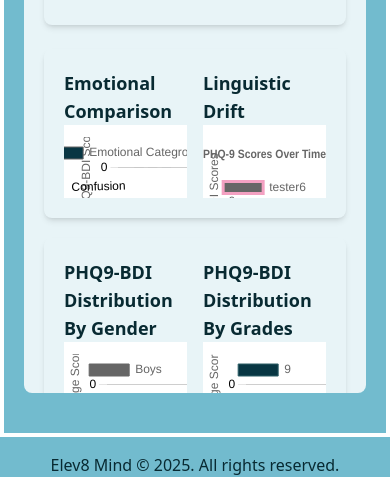
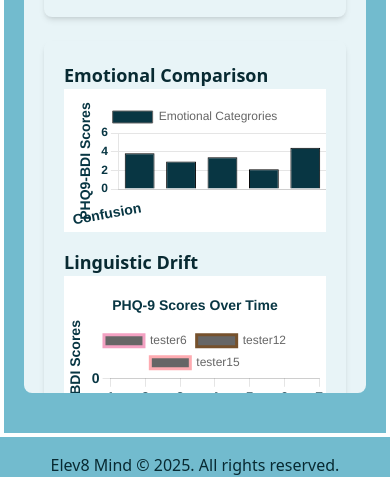
Before and after one commit to ni-cube/elev8Mind, a Next.js app: page /admin in a window 390 px wide. Shown: the part 415-892 px from the top of the page. Built offline with nearby package versions, Linux system fonts and the light colour scheme; no server answers.

Commit message:
Based on user comments

```diff
--- a/src/app/api/chat/_constants.ts
+++ b/src/app/api/chat/_constants.ts
@@ -7,7 +7,7 @@ Guidelines:
 4. If users talks about topics beyond DSM-5-TR, respond with:
    "Please check with your counselor or a trusted adult for help."
    No need for any explanation and stop at the first part of the response.
-5. If user wants to talk to somebody, respond with:
+5. If user wants to talk to somebody or having suicidal thoughts, respond with:
    "Help is available."
    No need for any explanation and stop at the first part of the response.
 6. If user wants to leave, abandon or end the session, respond with:
--- a/src/app/api/chat/route.ts
+++ b/src/app/api/chat/route.ts
@@ -28,7 +28,7 @@ export async function POST(req: NextRequest) {
             .replaceAll("{{keywords}}", keywords.join(", "))
             .replaceAll("{{answer}}", messages.slice(-1)[0].text)
             .replaceAll("{{old_keywords}}", oldKeywords.join(", "))
-            .replaceAll("{{severity}}", severity)};
+            .replaceAll("{{severity}}", severity.toString())};
     combinedMessages = [systemMsg, ...formattedMessages.slice(-2)];
   }
 
--- a/src/components/header.tsx
+++ b/src/components/header.tsx
@@ -69,7 +69,7 @@ export default function ChatHeader(gameState: GameProps) {
                     alt="Elev8Mind Logo"
                     width={200}
                     height={50}
-                    className="w-auto h-12 md:h-16 lg:h-20 max-w-full object-contain"
+                    className="w-auto h-10 md:h-12 max-w-full object-contain"
                 />
             </div>
             {gameState.level!=0 && (
--- a/src/pages/admin.tsx
+++ b/src/pages/admin.tsx
@@ -192,7 +192,7 @@ const AnalyticsPage = () => {
 
 
   const driftData = {
-    labels: ['1','2','3,','4','5','6','7'],
+    labels: ['1','2','3','4','5','6','7'],
     datasets: studentsWithMultipleSessions
   };
 
@@ -259,8 +259,8 @@ const AnalyticsPage = () => {
         label: 'Boys',
         data: generatePHQ9StackedBarChartData()['9'].map((entry, index) => entry.boys + generatePHQ9StackedBarChartData()['10'][index].boys
           + generatePHQ9StackedBarChartData()['11'][index].boys + generatePHQ9StackedBarChartData()['12'][index].boys),
-        backgroundColor: '#rgba(8, 54, 67, 0.7)',
-        borderColor: '#rgba(8, 54, 67, 1)',
+        backgroundColor: 'rgba(8, 54, 67, 1)',
+        borderColor: '#2c5f66',
         borderWidth: 1
       },
       {
@@ -433,8 +433,9 @@ const stackedChartData = {
             </div>
 
             <div className="flex flex-wrap justify-between gap-4 rounded-lg p-5 shadow-md mb-5">
-              <div className="flex-1 bg-white min-w-[45%]">
+              <div className="w-full sm:w-[45%] bg-white">
                 <h2 className="text-lg font-bold bg-lightest text-darkest mb-3">Emotional Comparison</h2>
+                <div className="h-full sm:h-[300px]">
                   <Bar
                     data={phq9BarChartForSchool}
                     options={{
@@ -445,40 +446,55 @@ const stackedChartData = {
                           min: 0,
                           max: 11,
                           ticks: {
-                          color: "#000", // Darker tick labels
+                            color: "rgba(8, 54, 67, 1)", // Darker tick labels
                             font: {
-                            size: 12,
-                          },
+                              size: 14,
+                              weight: 'bold',
+                            }
                           },
                         },
                         y: {
                           title: {
                             display: true,
                             text: 'PHQ9-BDI Scores',
+                            color: "rgba(8, 54, 67, 1)",
+                            font: {
+                              size: 14,
+                              weight: 'bold',
+                            },
                           },
                           min: 0,
                           ticks: {
-                          color: "#000", // Darker tick labels
+                            color: "rgba(8, 54, 67, 1)", // Darker tick labels
                             font: {
                               size: 12,
+                              weight: 'bold',
                             },
                           },
                         },
+
                       },
                     }}
                   />
                  </div>
+              </div>
 
 
               {/* Line Chart */}
-              <div className="flex-1 bg-white min-w-[45%]">
+              <div className="w-full sm:w-[45%] bg-white">
                 <h2 className="text-lg bg-lightest font-bold text-darkest mb-3">Linguistic Drift</h2>
+                <div className="h-[300px] sm:h-[400px]">
                   <Line data={driftData} options={{
                     responsive: true,
                     plugins: {
                         title: {
                             display: true,
-                          text: 'PHQ-9 Scores Over Time'
+                            text: 'PHQ-9 Scores Over Time',
+                            color: "rgba(8, 54, 67, 1)",
+                            font: {
+                              size: 14,
+                              weight: 'bold',
+                            }
                         },
                         tooltip: {
                             mode: 'index',
@@ -489,27 +505,53 @@ const stackedChartData = {
                         x: {
                             title: {
                                 display: true,
-                              text: 'Number of Sessions' // Text for the x-axis
+                                text: 'Number of Sessions',
+                                color: "rgba(8, 54, 67, 1)",
+                                font: {
+                                  size: 14,
+                                  weight: 'bold',
                                 }
+                            },
+                            ticks: {
+                              color: "rgba(8, 54, 67, 1)", // Darker tick labels
+                              font: {
+                                size: 14,
+                                weight: 'bold',
+                              }
+                            },
                         },
                         y: {
                             title: {
                                 display: true,
-                              text: 'PHQ9-BDI Scores' // Text for the y-axis
+                                text: 'PHQ9-BDI Scores',
+                                color: "rgba(8, 54, 67, 1)",
+                                font: {
+                                  size: 14,
+                                  weight: 'bold',
+                                }
                             },
                             min: 0,
-                          max: 40 // Adjust according to expected PHQ-9 score range
+                            max: 40,
+                            ticks: {
+                              color: "rgba(8, 54, 67, 1)", // Darker tick labels
+                              font: {
+                                size: 14,
+                                weight: 'bold',
+                              }
+                            },
                         }
                     }
                   }} />
+                 </div>
               </div>
             </div>
 
 
             <div className="flex flex-wrap justify-between gap-4 rounded-lg p-5 shadow-md mb-5">
               {/* Bar Chart */}
-              <div className="flex-1 bg-white min-w-[45%]">
+              <div className="w-full sm:w-[45%] bg-white">
                 <h2 className="text-lg bg-lightest font-bold text-darkest mb-3">PHQ9-BDI Distribution By Gender</h2>
+                <div className="h-[300px] sm:h-[400px]">
                   <Bar
                     data={phq9BarChartByGender}
                     options={{
@@ -520,37 +562,51 @@ const stackedChartData = {
                           title: {
                             display: true,
                             text: 'PHQ-9 Bands',
+                            color: "rgba(8, 54, 67, 1)",
+                            font: {
+                              size: 14,
+                              weight: 'bold',
+                            }
                           },
                           min: 0,
                           max: 11,
                           ticks: {
-                          color: "#000", // Darker tick labels
+                            color: "rgba(8, 54, 67, 1)", // Darker tick labels
                             font: {
-                            size: 12,
-                          },
+                              size: 14,
+                              weight: 'bold',
+                            }
                           },
                         },
                         y: {
                           title: {
                             display: true,
                             text: 'Average Score',
+                            color: "rgba(8, 54, 67, 1)",
+                            font: {
+                              size: 14,
+                              weight: 'bold',
+                            }
                           },
                           min: 0,
                           ticks: {
-                          color: "#000", // Darker tick labels
+                            color: "rgba(8, 54, 67, 1)", // Darker tick labels
                             font: {
-                            size: 12,
-                          },
+                              size: 14,
+                              weight: 'bold',
+                            }
                           },
                         },
                       },
                     }}
                   />
                 </div>
+              </div>
 
               {/* Bar Chart */}
-              <div className="flex-1 bg-white min-w-[45%]">
+              <div className="w-full sm:w-[45%] bg-white">
                 <h2 className="text-lg font-bold bg-lightest text-darkest mb-3">PHQ9-BDI Distribution By Grades</h2>
+                <div className="h-[300px] sm:h-[400px]">
                   <Bar
                     data={phq9BarChartByGrade}
                     options={{
@@ -561,32 +617,45 @@ const stackedChartData = {
                           title: {
                             display: true,
                             text: 'PHQ9-BDI Bands',
+                            color: "rgba(8, 54, 67, 1)",
+                            font: {
+                              size: 14,
+                              weight: 'bold',
+                            }
                           },
                           min: 0,
                           max: 11,
                           ticks: {
-                          color: "#000", // Darker tick labels
+                            color: "rgba(8, 54, 67, 1)", // Darker tick labels
                             font: {
-                            size: 12,
-                          },
+                              size: 14,
+                              weight: 'bold',
+                            }
                           },
                         },
                         y: {
                           title: {
                             display: true,
                             text: 'Average Scores',
+                            color: "rgba(8, 54, 67, 1)",
+                            font: {
+                              size: 14,
+                              weight: 'bold',
+                            }
                           },
                           min: 0,
                           ticks: {
-                          color: "#000", // Darker tick labels
+                            color: "rgba(8, 54, 67, 1)", // Darker tick labels
                             font: {
-                            size: 12,
-                          },
+                              size: 14,
+                              weight: 'bold',
+                            }
                           },
                         },
                       },
                     }}
                   />
+                </div>
               </div>
             </div>
 
@@ -608,11 +677,17 @@ const stackedChartData = {
                         title: {
                           display: true,
                           text: "PHQ9-BDI Categories",
+                          color: "rgba(8, 54, 67, 1)",
+                          font: {
+                            size: 14,
+                            weight: 'bold',
+                          }
                         },
                         ticks: {
-                          color: "#000", // Darker tick labels
+                          color: "rgba(8, 54, 67, 1)", // Darker tick labels
                           font: {
-                            size: 12,
+                            size: 14,
+                            weight: 'bold',
                           },
                         },
                       },
@@ -621,11 +696,17 @@ const stackedChartData = {
                         title: {
                           display: true,
                           text: "Average Score",
+                          color: "rgba(8, 54, 67, 1)",
+                          font: {
+                            size: 14,
+                            weight: 'bold',
+                          },
                         },
                         ticks: {
-                          color: "#000", // Darker tick labels
+                          color: "rgba(8, 54, 67, 1)", // Darker tick labels
                           font: {
-                            size: 12,
+                            size: 14,
+                            weight: 'bold',
                           },
                         },
                       },
--- a/src/utils/util.ts
+++ b/src/utils/util.ts
@@ -22,7 +22,7 @@ export async function readChatResponse(reader: ReadableStreamDefaultReader<Uint8
     chatText = chatText.replace(/\\/g, "");
     //chatText = chatText.replace(/e:{*/g, "");
     //chatText = chatText.replace(/d:{*/g, "");
-    //chatText = chatText.replace(/.nn/g, ". ");
+    chatText = chatText.replaceAll(".nn", ". ");
     return chatText;
   }
 
```
Also changed, not shown: src/components/prompt.tsx (+6 -2 lines), src/pages/login.tsx (+6 -3 lines). Lines whose indentation alone changed are shown as unchanged.
